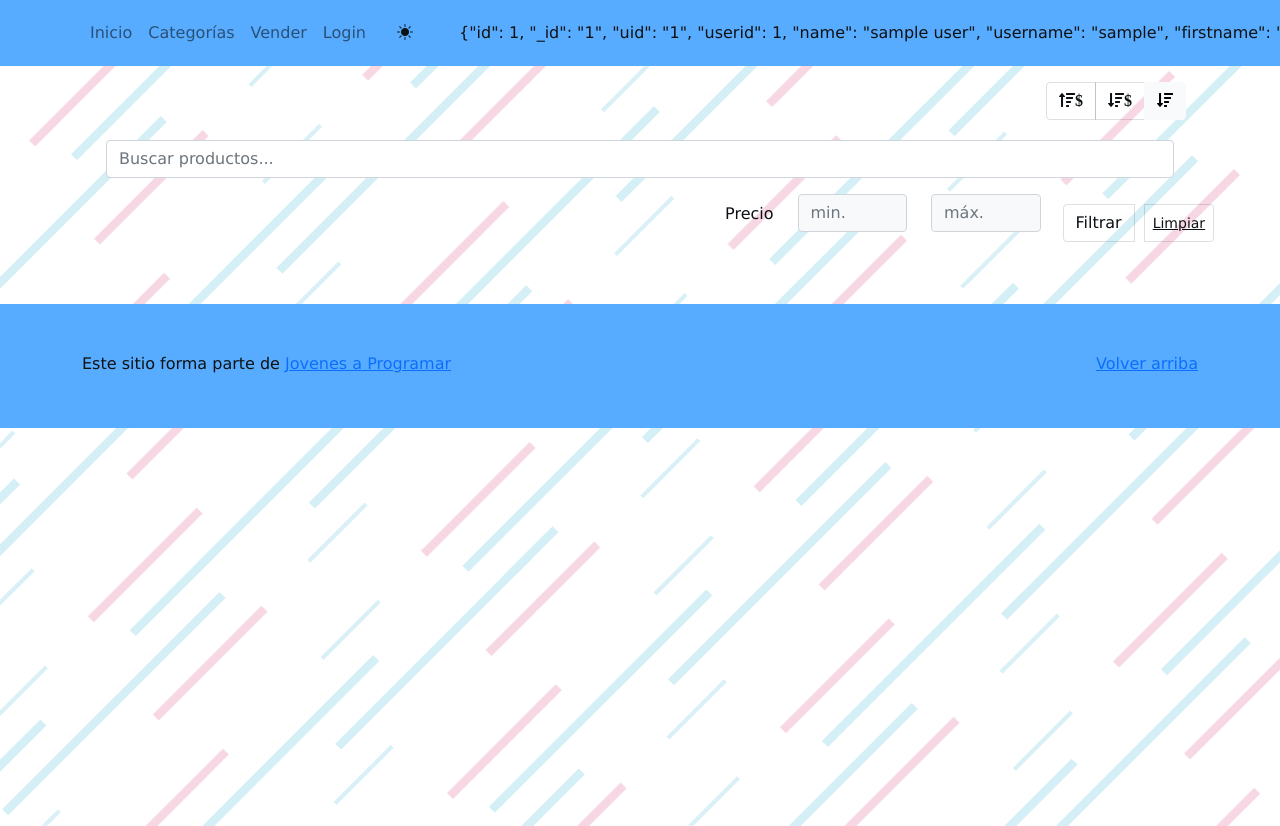
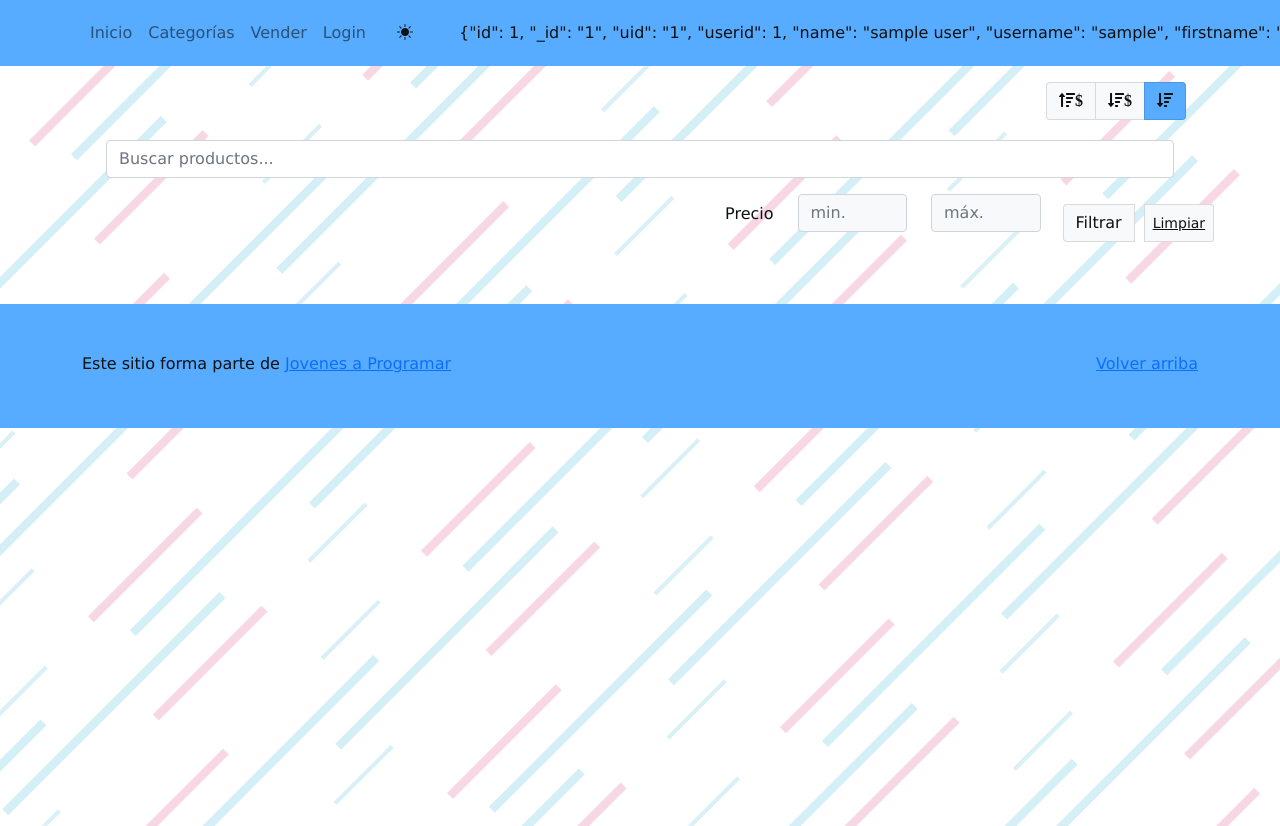
Before and after one commit to d-romero-dev/e-commerce_Jovenes_a_Programar_2023_Final_Project, a plain HTML site: page products.html in a window 1280 px wide. Shown: the top 826 px of the page. Drawn offline with nearby package versions, Linux system fonts and the light colour scheme; some packages are replaced by stand-ins of ours; no server answers; sample sign-in values are in the browser's storage; a script that the page names is missing.

Commit message:
Ajustar colores: checked & active buttons

```diff
--- a/css/styles.css
+++ b/css/styles.css
@@ -4,6 +4,8 @@
   --background-color__thumbnail: #212529;
   --background-color__groupItem: #212529;
   --background-color__button: #1765b9;
+  /* --background-color__button__checked: #800020; */
+  --background-color__button__checked: #9b0c30;
   --background-color__textarea: #212529;
   --font-color: #ffffff;
   --font-color__grayOut: rgba(255, 255, 255, 0.75);
@@ -18,6 +20,8 @@
   --background-color__navBar: #58acff;
   --background-color__thumbnail: #d0e8ff;
   --background-color__groupItem: #f8f9fa;
+  --background-color__button: #f8f9fa;
+  --background-color__button__checked: #58acff;
   --background-color__textarea: #f8f9fa;
   --font-color: #0d1113;
   --font-color__grayOut: rgba(0, 0, 0, 0.534);
@@ -87,10 +91,20 @@
 }
 
 .btn-group .btn,
-.range-filter {
+.range-filter,
+.btn-check {
   color: var(--font-color);
   background-color: var(--background-color__button);
   border-color: var(--border-color);
+}
+
+.btn-check:checked + .btn {
+  background-color: var(--background-color__button__checked);
+}
+
+.btn-check:active + .btn,
+.btn:active {
+  filter: brightness(0.8);
 }
 
 .range-filter::placeholder {
--- a/products.html
+++ b/products.html
@@ -195,7 +195,7 @@
                 name="options"
                 id="sortAsc"
               />
-              <label class="btn btn-light" for="sortAsc">
+              <label class="btn" for="sortAsc">
                 <i class="fas fa-sort-amount-up">$</i>
               </label>
               <input
@@ -204,7 +204,7 @@
                 name="options"
                 id="sortDesc"
               />
-              <label class="btn btn-light" for="sortDesc">
+              <label class="btn" for="sortDesc">
                 <i class="fas fa-sort-amount-down">$</i>
               </label>
               <input
@@ -214,7 +214,7 @@
                 id="sortByCount"
                 checked
               />
-              <label class="btn btn-light" for="sortByCount"
+              <label class="btn" for="sortByCount"
                 ><i class="fas fa-sort-amount-down mr-1"></i
               ></label>
             </div>
```
